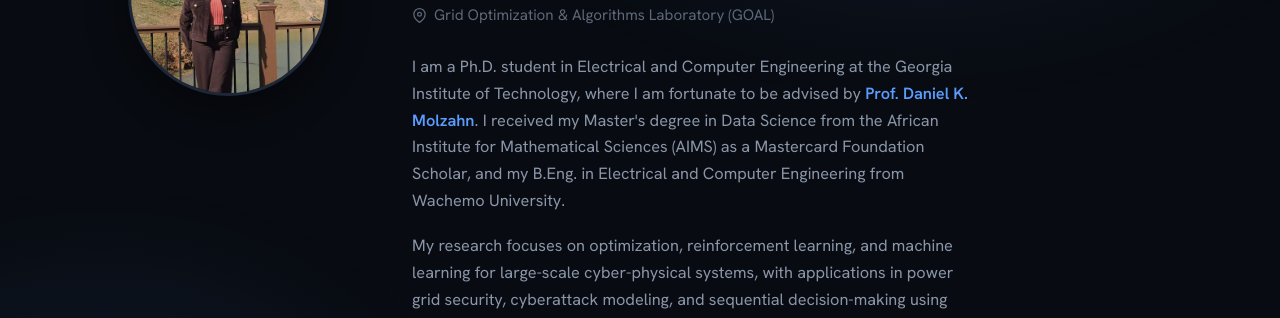
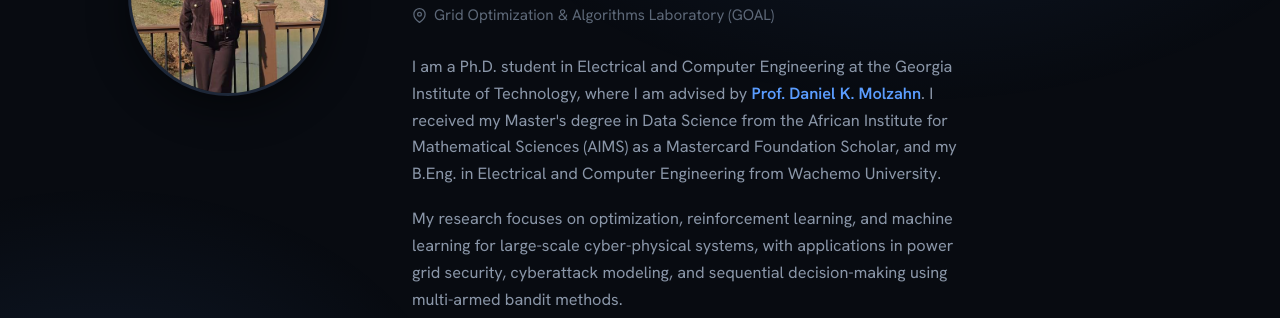
Before and after one commit to b-ashebo/b-ashebo.github.io, a plain HTML site: page index.html in a window 1280 px wide. Shown: the part 253-571 px from the top of the page. Drawn offline with nearby package versions, Linux system fonts and the light colour scheme.

Commit message:
Initial comment

```diff
--- a/index.html
+++ b/index.html
@@ -245,7 +245,7 @@
       </p>
       <p class="bio reveal d3">
         I am a Ph.D. student in Electrical and Computer Engineering at the Georgia
-        Institute of Technology, where I am fortunate to be advised by
+        Institute of Technology, where I am advised by
         <a class="accent" href="https://molzahn.github.io/index.html">Prof. Daniel K. Molzahn</a>. I received my Master's degree in Data
         Science from the African Institute for Mathematical Sciences (AIMS) as a Mastercard
         Foundation Scholar, and my B.Eng. in Electrical and Computer Engineering from Wachemo
```
